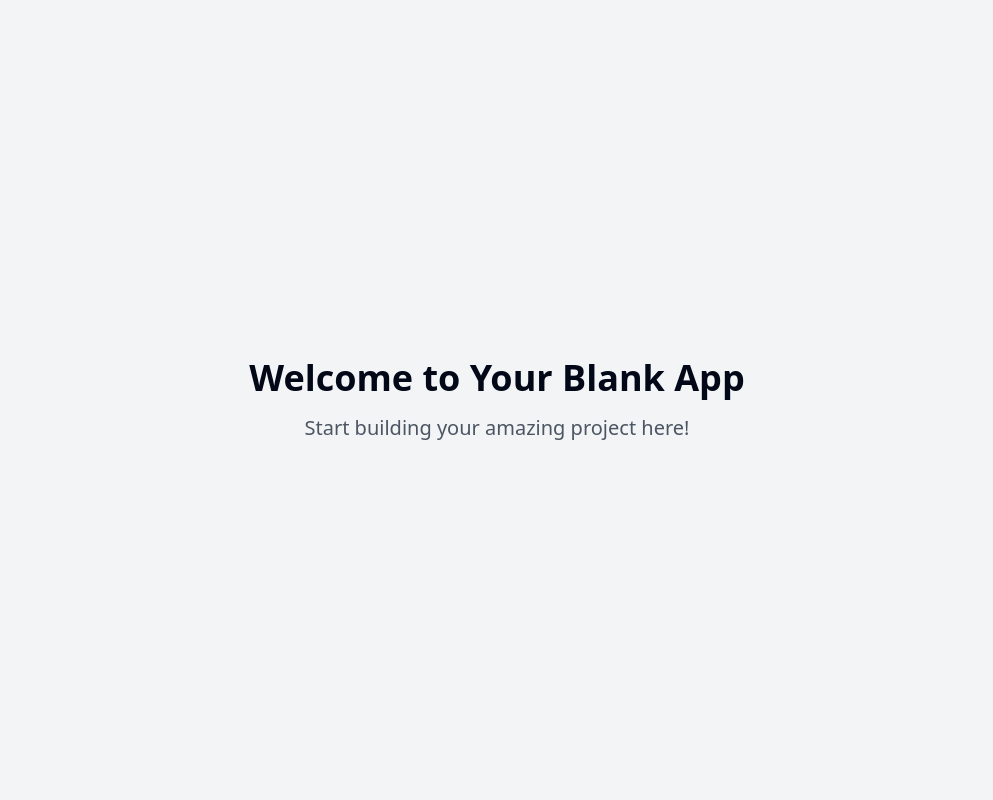
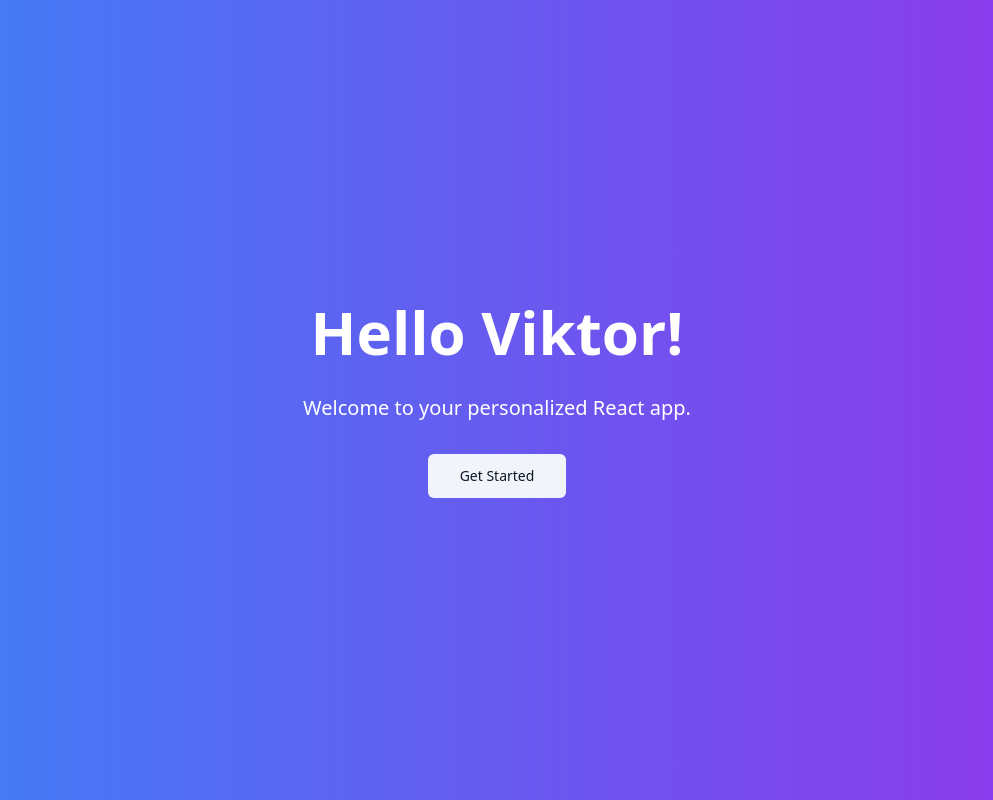
Before and after one commit to GPT-Engineer-App-Dev/hello-viktor-greetings, a React (Vite) app: page / in a window 1280 px wide. Shown: the whole page, without its empty margins (143-1136 px from the left). Built offline with nearby package versions, Linux system fonts and the light colour scheme.

Commit message:
Add hello world app
Implement a simple hello world application that displays "Hello Viktor".
[skip gpt_engineer]

```diff
--- a/src/pages/Index.jsx
+++ b/src/pages/Index.jsx
@@ -1,12 +1,14 @@
-// Update this page (the content is just a fallback if you fail to update the page)
+import React from 'react';
+import { Button } from "@/components/ui/button";
 
 const Index = () => {
   return (
-    <div className="min-h-screen flex items-center justify-center bg-gray-100">
-      <div className="text-center">
-        <h1 className="text-4xl font-bold mb-4">Welcome to Your Blank App</h1>
-        <p className="text-xl text-gray-600">Start building your amazing project here!</p>
-      </div>
+    <div className="min-h-screen flex flex-col items-center justify-center bg-gradient-to-r from-blue-500 to-purple-600">
+      <h1 className="text-6xl font-bold text-white mb-8 animate-fade-in">Hello Viktor!</h1>
+      <p className="text-xl text-white mb-8">Welcome to your personalized React app.</p>
+      <Button variant="secondary" size="lg">
+        Get Started
+      </Button>
     </div>
   );
 };
--- a/tailwind.config.js
+++ b/tailwind.config.js
@@ -66,10 +66,15 @@ module.exports = {
           from: { height: "var(--radix-accordion-content-height)" },
           to: { height: "0" },
         },
+        "fade-in": {
+          "0%": { opacity: "0" },
+          "100%": { opacity: "1" },
+        },
       },
       animation: {
         "accordion-down": "accordion-down 0.2s ease-out",
         "accordion-up": "accordion-up 0.2s ease-out",
+        "fade-in": "fade-in 1s ease-out",
       },
     },
   },
```
